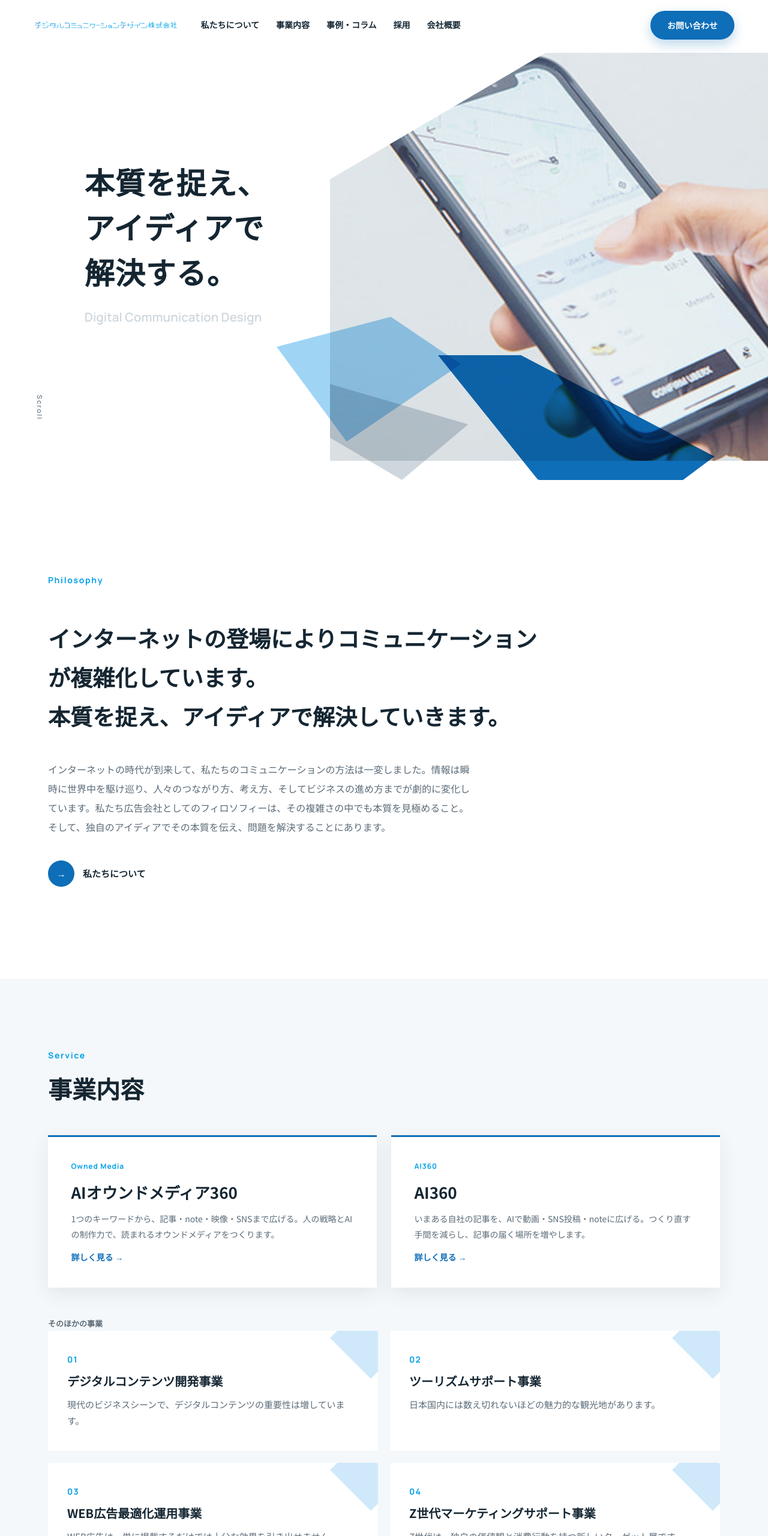
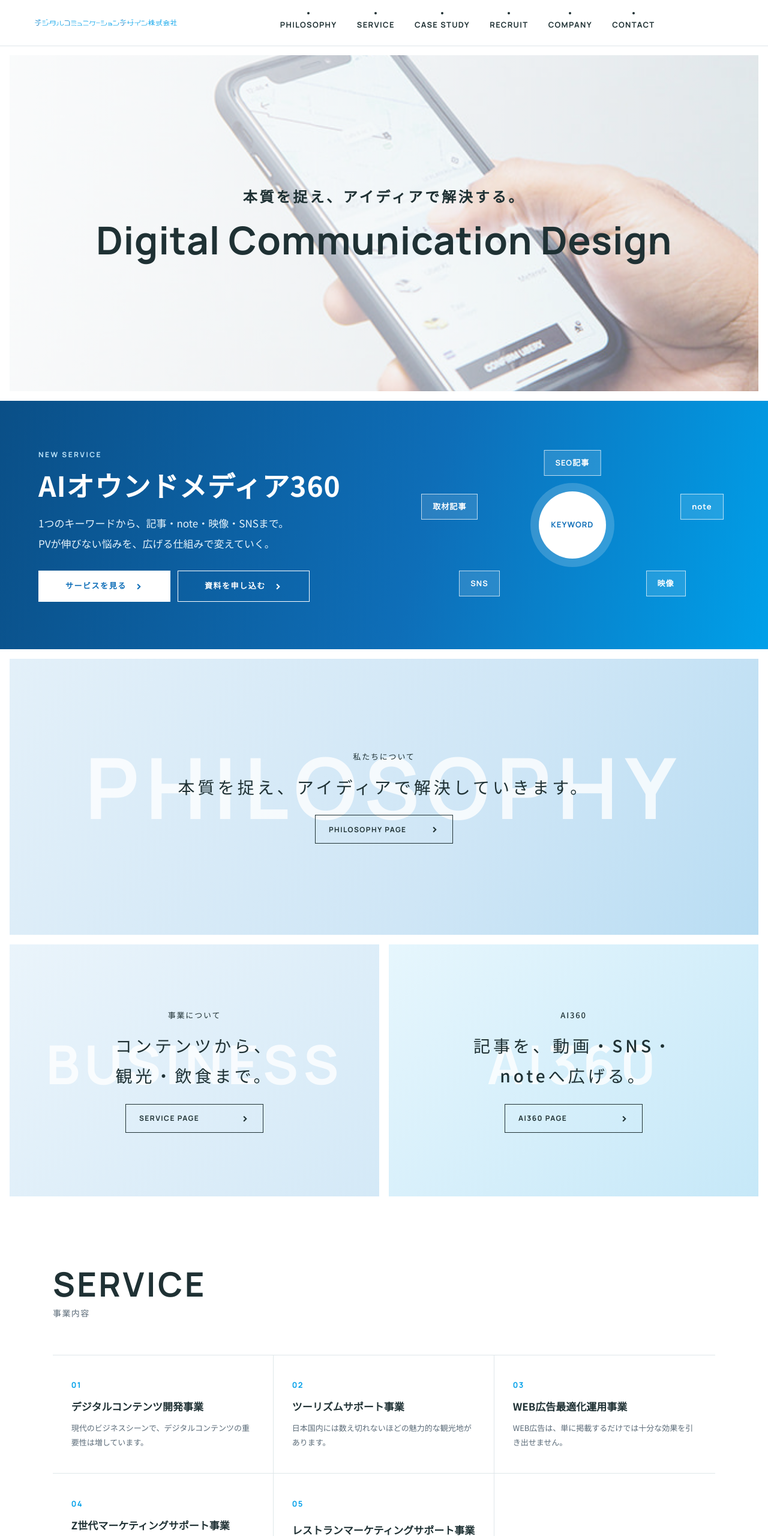
Before and after one commit to SHUNTAFURUYA/decode-site, an Astro site: page / in a window 1280 px wide. Shown: the top 2560 px of the page at 60% size. Built offline with nearby package versions, Linux system fonts and the light colour scheme; Astro itself is replaced by a stand-in of ours.

Commit message:
B案: レバレジーズの構成に寄せたトップとヘッダーを追加
- トップ: メイン画像 → AIオウンドメディア360のバナー（横いっぱい）→ 私たちについて・事業について → 事業内容 → 事例 → 会社概要・採用
- ヘッダー: 白地、英字の大文字メニュー、上に小さな点
- 見た目は src/styles/b.css に分離（A案は git タグ plan-A）
- 参考サイトの画像・ロゴ・文章は使っていない

Co-Authored-By: Claude Sonnet 5.5 <noreply@anthropic.com>

```diff
--- a/src/components/Header.astro
+++ b/src/components/Header.astro
@@ -15,10 +15,10 @@ const current = (href: string) => path.startsWith(href);
   </a>
   <nav class="head__nav" aria-label="メニュー">
     {nav.map((n) => (
-      <a href={n.href} aria-current={current(n.href) ? "page" : undefined}>{n.label}</a>
+      <a href={n.href} aria-current={current(n.href) ? "page" : undefined}><span class="head__en">{n.en}</span><span class="head__ja">{n.label}</span></a>
     ))}
+    <a href="/contact/" aria-current={current("/contact/") ? "page" : undefined}><span class="head__en">Contact</span><span class="head__ja">お問い合わせ</span></a>
   </nav>
-  <a class="btn btn--pill head__cta" href="/contact/">お問い合わせ</a>
   <button class="burger" id="burger" aria-label="メニューを開く" aria-expanded="false" aria-controls="drawer">
     <span></span><span></span>
   </button>
--- a/src/layouts/Base.astro
+++ b/src/layouts/Base.astro
@@ -1,5 +1,6 @@
 ---
 import "../styles/global.css";
+import "../styles/b.css";
 import Header from "../components/Header.astro";
 import Footer from "../components/Footer.astro";
 interface Props {
--- a/src/pages/index.astro
+++ b/src/pages/index.astro
@@ -1,116 +1,142 @@
 ---
+// B案：レバレジーズ（https://leverages.jp/）の構成に寄せたトップ。
+// 並び：最初の画面（メイン画像）→ AIオウンドメディア360のバナー（横いっぱい）→ 私たちについて → 事業について → 事例 → 会社概要 → 採用 → お問い合わせ
 import Base from "../layouts/Base.astro";
 import { services, cases, company, featured } from "../data/site";
-const topServices = services;
 ---
 
 <Base>
-  <!-- 1. 最初の画面 -->
-  <section class="hero" aria-label="デコデ">
-    <div class="hero__text">
-      <h1 class="hero__title fade-up">本質を捉え、<br />アイディアで<br />解決する。</h1>
-      <p class="hero__en fade-up" style="--d: 0.12s">Digital Communication Design</p>
-    </div>
-    <div class="hero__art" aria-hidden="true">
-      <div class="plane plane--a" data-par="-0.10"></div>
-      <div class="plane plane--b" data-par="0.06"></div>
-      <div class="hero__photo" data-par="-0.04">
-        <img src="/img/hero.jpg" alt="" />
-      </div>
-      <div class="plane plane--c" data-par="0.12"></div>
-    </div>
-    <a class="hero__scroll" href="#about" aria-label="下へ">Scroll</a>
-  </section>
-
-  <!-- 2. デコデの想い -->
-  <section class="statement" id="about">
-    <div class="wrap statement__in">
-      <p class="label fade-up">Philosophy</p>
-      <p class="statement__lead fade-up">
-        インターネットの登場によりコミュニケーションが複雑化しています。<br />本質を捉え、アイディアで解決していきます。
-      </p>
-      <p class="about__sub fade-up">
-        インターネットの時代が到来して、私たちのコミュニケーションの方法は一変しました。情報は瞬時に世界中を駆け巡り、人々のつながり方、考え方、そしてビジネスの進め方までが劇的に変化しています。私たち広告会社としてのフィロソフィーは、その複雑さの中でも本質を見極めること。そして、独自のアイディアでその本質を伝え、問題を解決することにあります。
-      </p>
-      <a class="arrow-link fade-up" href="/philosophy/"><span class="arrow-link__c">→</span>私たちについて</a>
+  <!-- 1. メイン画像 -->
+  <section class="bhero" aria-label="デコデ">
+    <img class="bhero__img" src="/img/hero.jpg" alt="" />
+    <div class="bhero__text">
+      <p class="bhero__ja fade-up">本質を捉え、アイディアで解決する。</p>
+      <h1 class="bhero__en fade-up" style="--d: 0.1s">Digital Communication Design</h1>
     </div>
   </section>
 
-  <!-- 3. 事業内容 -->
-  <section class="service" id="service">
-    <div class="wrap">
-      <p class="label fade-up">Service</p>
-      <h2 class="h2 fade-up">事業内容</h2>
-      <ul class="feat">
-        {featured.map((f, i) => (
-          <li class="fade-up" style={`--d:${i * 0.08}s`}>
-            <a class="feat__card" href={f.href}>
-              <span class="feat__tag">{f.tag}</span>
-              <h3>{f.title}</h3>
-              <p>{f.lead}</p>
-              <span class="feat__more">詳しく見る →</span>
+  <!-- 2. AIオウンドメディア360のバナー（横いっぱい） -->
+  <section class="bbanner" aria-label="AIオウンドメディア360">
+    <div class="bbanner__in">
+      <div class="bbanner__body">
+        <p class="bbanner__tag fade-up">NEW SERVICE</p>
+        <h2 class="bbanner__title fade-up" style="--d: 0.06s">AIオウンドメディア360</h2>
+        <p class="bbanner__lead fade-up" style="--d: 0.12s">
+          1つのキーワードから、記事・note・映像・SNSまで。<br />PVが伸びない悩みを、広げる仕組みで変えていく。
+        </p>
+        <div class="bbanner__btns fade-up" style="--d: 0.18s">
+          <a class="bbtn bbtn--white" href="/service/owned-media-360/">サービスを見る<span aria-hidden="true">›</span></a>
+          <a class="bbtn bbtn--line" href="/service/owned-media-360/#document">資料を申し込む<span aria-hidden="true">›</span></a>
+        </div>
+      </div>
+      <div class="bbanner__art fade-up" style="--d: 0.1s" aria-hidden="true">
+        <span class="bbanner__core">KEYWORD</span>
+        <span class="bbanner__chip bbanner__chip--1">SEO記事</span>
+        <span class="bbanner__chip bbanner__chip--2">note</span>
+        <span class="bbanner__chip bbanner__chip--3">映像</span>
+        <span class="bbanner__chip bbanner__chip--4">SNS</span>
+        <span class="bbanner__chip bbanner__chip--5">取材記事</span>
+      </div>
+    </div>
+  </section>
+
+  <!-- 3. 私たちについて・事業について -->
+  <section class="btiles" id="about">
+    <a class="btile btile--wide fade-up" href="/philosophy/">
+      <span class="btile__wm" aria-hidden="true">PHILOSOPHY</span>
+      <span class="btile__label">私たちについて</span>
+      <span class="btile__title">本質を捉え、<br class="sp" />アイディアで解決していきます。</span>
+      <span class="btile__btn">PHILOSOPHY PAGE<span aria-hidden="true">›</span></span>
+    </a>
+    <div class="btiles__row">
+      <a class="btile fade-up" href="/service/">
+        <span class="btile__wm" aria-hidden="true">BUSINESS</span>
+        <span class="btile__label">事業について</span>
+        <span class="btile__title">コンテンツから、<br />観光・飲食まで。</span>
+        <span class="btile__btn">SERVICE PAGE<span aria-hidden="true">›</span></span>
+      </a>
+      <a class="btile fade-up" style="--d: 0.08s" href={featured[1].href}>
+        <span class="btile__wm" aria-hidden="true">AI360</span>
+        <span class="btile__label">AI360</span>
+        <span class="btile__title">記事を、動画・SNS・<br />noteへ広げる。</span>
+        <span class="btile__btn">AI360 PAGE<span aria-hidden="true">›</span></span>
+      </a>
+    </div>
+  </section>
+
+  <!-- 4. 事業内容 -->
+  <section class="bsec" id="service">
+    <div class="bwrap">
+      <header class="bhead fade-up">
+        <p class="bhead__en">SERVICE</p>
+        <h2 class="bhead__ja">事業内容</h2>
+      </header>
+      <ul class="bsvc">
+        {services.map((s, i) => (
+          <li class="fade-up" style={`--d: ${(i % 3) * 0.06}s`}>
+            <a href="/service/">
+              <span class="bsvc__no">{s.no}</span>
+              <span class="bsvc__title">{s.title}</span>
+              <span class="bsvc__lead">{s.body.split("。")[0]}。</span>
             </a>
           </li>
         ))}
       </ul>
-      <p class="feat__sub fade-up">そのほかの事業</p>
-      <ul class="svc">
-        {topServices.map((s, i) => (
-          <li class="svc__item fade-up" style={`--d: ${(i % 2) * 0.08}s`}>
-            <span class="svc__no">{s.no}</span>
-            <h3>{s.title}</h3>
-            <p>{s.body.split("。")[0]}。</p>
-          </li>
-        ))}
-      </ul>
-      <a class="arrow-link fade-up" href="/service/" style="margin-top: 40px"><span class="arrow-link__c">→</span>事業内容をすべて見る</a>
+      <p class="bmore fade-up"><a class="bbtn bbtn--dark" href="/service/">SERVICE ALL<span aria-hidden="true">›</span></a></p>
     </div>
   </section>
 
-  <!-- 4. 事例・コラム -->
-  <section class="case" id="case">
-    <div class="wrap">
-      <div class="case__head">
-        <div>
-          <p class="label fade-up">Case Study</p>
-          <h2 class="h2 fade-up">事例・コラム</h2>
-        </div>
-        <a class="arrow-link fade-up" href="/case/"><span class="arrow-link__c">→</span>事例をすべて見る</a>
-      </div>
-      <ul class="cases">
+  <!-- 5. 事例・コラム -->
+  <section class="bsec bsec--soft" id="case">
+    <div class="bwrap">
+      <header class="bhead fade-up">
+        <p class="bhead__en">CASE STUDY</p>
+        <h2 class="bhead__ja">事例・コラム</h2>
+      </header>
+      <ul class="bcases">
         {cases.map((c, i) => (
           <li class="fade-up" style={`--d: ${i * 0.08}s`}>
-            <a class="card" href={`/case/${c.slug}/`}>
-              <div class={`card__img card__img--${c.tone}`}><span>写真（仮）</span></div>
-              <p class="card__tag">{c.tags[0]}</p>
-              <h3>{c.title}</h3>
+            <a class="bcase" href={`/case/${c.slug}/`}>
+              <span class={`bcase__img bcase__img--${c.tone}`}><span>写真（仮）</span></span>
+              <span class="bcase__meta"><b>PICKUP</b>{c.date}</span>
+              <span class="bcase__title">{c.title}</span>
+              <span class="bcase__tags">{c.tags.map((t) => <i>{t}</i>)}</span>
             </a>
           </li>
         ))}
       </ul>
+      <p class="bmore fade-up"><a class="bbtn bbtn--dark" href="/case/">CASE ALL<span aria-hidden="true">›</span></a></p>
     </div>
   </section>
 
-  <!-- 5. 会社概要 -->
-  <section class="company" id="company">
-    <div class="wrap company__in">
-      <div>
-        <p class="label fade-up">Company</p>
-        <h2 class="h2 fade-up">会社概要</h2>
-      </div>
-      <div>
-        <dl class="table fade-up">
+  <!-- 6. 会社概要・採用 -->
+  <section class="bsec" id="company">
+    <div class="bwrap bcols">
+      <div class="fade-up">
+        <header class="bhead">
+          <p class="bhead__en">COMPANY</p>
+          <h2 class="bhead__ja">会社概要</h2>
+        </header>
+        <dl class="btable">
           <div><dt>商号</dt><dd>{company.nameJa}</dd></div>
           <div><dt>代表者</dt><dd>{company.rep}</dd></div>
           <div><dt>設立</dt><dd>{company.founded}</dd></div>
           <div><dt>所在地</dt><dd>{company.zip} {company.address}</dd></div>
         </dl>
-        <a class="arrow-link fade-up" href="/company/" style="margin-top: 32px"><span class="arrow-link__c">→</span>会社概要を見る</a>
+        <p class="bmore bmore--left"><a class="bbtn bbtn--dark" href="/company/">COMPANY PAGE<span aria-hidden="true">›</span></a></p>
+      </div>
+      <div class="brecruit fade-up" style="--d: 0.08s">
+        <header class="bhead">
+          <p class="bhead__en">RECRUIT</p>
+          <h2 class="bhead__ja">採用について</h2>
+        </header>
+        <p>現在募集していません。<br />ご興味をお持ちの方は、お問い合わせからご連絡ください。</p>
+        <p class="bmore bmore--left"><a class="bbtn bbtn--dark" href="/recruit/">RECRUIT PAGE<span aria-hidden="true">›</span></a></p>
       </div>
     </div>
   </section>
 
-  <!-- 6. お問い合わせ -->
+  <!-- 7. お問い合わせ -->
   <section class="contact" id="contact">
     <div class="contact__plane" aria-hidden="true"></div>
     <div class="wrap contact__in">
--- /dev/null
+++ b/src/styles/b.css
@@ -0,0 +1,549 @@
+/* B案：レバレジーズ（https://leverages.jp/）の構成と余白に寄せる。
+   A案は git のタグ plan-A に保存してある。画像・ロゴ・文章は参考サイトから持ち込んでいない。 */
+
+:root {
+  --b-ink: #1f3134;
+  --b-line: #dfe7ea;
+  --head-h: 76px;
+}
+body {
+  color: var(--b-ink);
+}
+
+/* ---------- ヘッダー：白地・英字の大文字メニュー・上に小さな点 ---------- */
+.head,
+.head.is-solid {
+  background: #fff;
+  backdrop-filter: none;
+  box-shadow: 0 1px 0 var(--b-line);
+  gap: clamp(16px, 3vw, 40px);
+}
+.head__nav {
+  gap: clamp(16px, 2.6vw, 40px);
+  margin: 0 auto;
+}
+.head__nav a {
+  display: grid;
+  justify-items: center;
+  gap: 2px;
+  padding: 10px 0 2px;
+  font-family: "Manrope", "Noto Sans JP", sans-serif;
+  font-size: 13px;
+  font-weight: 800;
+  letter-spacing: 0.1em;
+  text-transform: uppercase;
+}
+.head__nav a::before {
+  content: "";
+  position: absolute;
+  top: 0;
+  left: 50%;
+  width: 4px;
+  height: 4px;
+  margin-left: -2px;
+  border-radius: 50%;
+  background: var(--b-ink);
+}
+.head__ja {
+  display: none;
+}
+.head__nav a::after {
+  background: var(--blue);
+}
+.head__nav a[aria-current="page"]::after {
+  transform: scaleX(1);
+}
+.head__cta {
+  display: none;
+}
+
+/* ---------- 共通の部品 ---------- */
+.bwrap {
+  max-width: 1200px;
+  margin: 0 auto;
+  padding: 0 clamp(20px, 4vw, 48px);
+}
+.bsec {
+  padding: clamp(64px, 9vw, 120px) 0;
+}
+.bsec--soft {
+  background: #f4f8f9;
+}
+.bhead {
+  display: grid;
+  gap: 6px;
+  margin-bottom: clamp(32px, 5vw, 56px);
+}
+.bhead__en {
+  font-family: "Manrope", sans-serif;
+  font-weight: 800;
+  font-size: clamp(32px, 5vw, 56px);
+  letter-spacing: 0.06em;
+  line-height: 1.1;
+  color: var(--b-ink);
+}
+.bhead__ja {
+  font-size: 14px;
+  font-weight: 500;
+  letter-spacing: 0.1em;
+  color: var(--ink-sub);
+}
+.bbtn {
+  display: inline-flex;
+  align-items: center;
+  justify-content: center;
+  gap: 14px;
+  min-width: 220px;
+  height: 52px;
+  padding: 0 28px;
+  font-family: "Manrope", "Noto Sans JP", sans-serif;
+  font-size: 13px;
+  font-weight: 800;
+  letter-spacing: 0.12em;
+  border: 1px solid currentColor;
+  transition: background 0.25s, color 0.25s;
+}
+.bbtn span {
+  font-size: 20px;
+  line-height: 1;
+}
+.bbtn--dark {
+  color: var(--b-ink);
+}
+.bbtn--dark:hover {
+  background: var(--b-ink);
+  color: #fff;
+}
+.bbtn--white {
+  background: #fff;
+  color: var(--blue);
+  border-color: #fff;
+}
+.bbtn--white:hover {
+  background: transparent;
+  color: #fff;
+}
+.bbtn--line {
+  color: #fff;
+}
+.bbtn--line:hover {
+  background: #fff;
+  color: var(--blue);
+}
+.bmore {
+  margin-top: clamp(32px, 5vw, 56px);
+  text-align: center;
+}
+.bmore--left {
+  text-align: left;
+}
+
+/* ---------- 1. メイン画像 ---------- */
+.bhero {
+  position: relative;
+  margin: calc(var(--head-h) + 16px) 16px 0;
+  min-height: clamp(340px, 52vw, 560px);
+  display: grid;
+  place-items: center;
+  overflow: hidden;
+  background: #e9eef1;
+}
+.bhero__img {
+  position: absolute;
+  inset: 0;
+  width: 100%;
+  height: 100%;
+  object-fit: cover;
+  object-position: 60% 40%;
+}
+.bhero::after {
+  content: "";
+  position: absolute;
+  inset: 0;
+  background: linear-gradient(90deg, rgba(255, 255, 255, 0.82) 0%, rgba(255, 255, 255, 0.5) 55%, rgba(255, 255, 255, 0.1) 100%);
+}
+.bhero__text {
+  position: relative;
+  z-index: 1;
+  padding: 0 clamp(20px, 5vw, 64px);
+  display: grid;
+  gap: 14px;
+  justify-items: center;
+  text-align: center;
+}
+.bhero__ja {
+  font-size: clamp(16px, 2.2vw, 24px);
+  font-weight: 700;
+  letter-spacing: 0.16em;
+}
+.bhero__en {
+  font-family: "Manrope", sans-serif;
+  font-weight: 800;
+  font-size: clamp(26px, 5.4vw, 64px);
+  line-height: 1.2;
+  letter-spacing: 0.01em;
+  color: var(--b-ink);
+}
+
+/* ---------- 2. AIオウンドメディア360のバナー（横いっぱい） ---------- */
+.bbanner {
+  margin-top: 16px;
+  width: 100%;
+  background: linear-gradient(105deg, #0a4f87 0%, #0e6eb8 55%, #00a0e9 100%);
+  color: #fff;
+  overflow: hidden;
+}
+.bbanner__in {
+  max-width: 1400px;
+  margin: 0 auto;
+  padding: clamp(40px, 6vw, 80px) clamp(20px, 5vw, 64px);
+  display: grid;
+  grid-template-columns: 1.1fr 1fr;
+  gap: clamp(24px, 4vw, 64px);
+  align-items: center;
+}
+.bbanner__tag {
+  font-family: "Manrope", sans-serif;
+  font-weight: 800;
+  font-size: 12px;
+  letter-spacing: 0.2em;
+  color: #bfe6fb;
+}
+.bbanner__title {
+  margin-top: 10px;
+  font-size: clamp(26px, 3.6vw, 48px);
+  font-weight: 700;
+  line-height: 1.3;
+  letter-spacing: 0.02em;
+}
+.bbanner__lead {
+  margin-top: 16px;
+  font-size: clamp(14px, 1.5vw, 17px);
+  line-height: 2;
+  color: #e6f4fc;
+}
+.bbanner__btns {
+  margin-top: 28px;
+  display: flex;
+  flex-wrap: wrap;
+  gap: 12px;
+}
+.bbanner__art {
+  position: relative;
+  min-height: 260px;
+}
+.bbanner__core,
+.bbanner__chip {
+  position: absolute;
+  display: grid;
+  place-items: center;
+  font-family: "Manrope", "Noto Sans JP", sans-serif;
+  font-weight: 800;
+  letter-spacing: 0.08em;
+}
+.bbanner__core {
+  left: 50%;
+  top: 50%;
+  width: 112px;
+  height: 112px;
+  margin: -56px 0 0 -56px;
+  border-radius: 50%;
+  background: #fff;
+  color: var(--blue);
+  font-size: 13px;
+  box-shadow: 0 0 0 14px rgba(255, 255, 255, 0.18);
+}
+.bbanner__chip {
+  padding: 9px 18px;
+  border: 1px solid rgba(255, 255, 255, 0.7);
+  background: rgba(255, 255, 255, 0.12);
+  font-size: 13px;
+}
+.bbanner__chip--1 { left: 50%; top: 2%; transform: translateX(-50%); }
+.bbanner__chip--2 { right: 2%; top: 30%; }
+.bbanner__chip--3 { right: 14%; bottom: 4%; }
+.bbanner__chip--4 { left: 14%; bottom: 4%; }
+.bbanner__chip--5 { left: 2%; top: 30%; }
+
+/* ---------- 3. 私たちについて・事業について（大きな面） ---------- */
+.btiles {
+  margin-top: 16px;
+  display: grid;
+  gap: 16px;
+  padding: 0 16px;
+}
+.btiles__row {
+  display: grid;
+  grid-template-columns: 1fr 1fr;
+  gap: 16px;
+}
+.btile {
+  position: relative;
+  overflow: hidden;
+  display: grid;
+  justify-items: center;
+  align-content: center;
+  gap: 14px;
+  min-height: clamp(300px, 34vw, 420px);
+  padding: 48px 24px;
+  text-align: center;
+  background: linear-gradient(135deg, #eaf4fb 0%, #d4e9f7 100%);
+  color: var(--b-ink);
+}
+.btile--wide {
+  min-height: clamp(320px, 38vw, 460px);
+  background: linear-gradient(120deg, #e3f0f9 0%, #cfe6f6 60%, #b9ddf3 100%);
+}
+.btiles__row .btile:nth-child(2) {
+  background: linear-gradient(135deg, #e6f6fd 0%, #c6e8f8 100%);
+}
+.btile__wm {
+  position: absolute;
+  left: 50%;
+  top: 50%;
+  transform: translate(-50%, -62%);
+  font-family: "Manrope", sans-serif;
+  font-weight: 800;
+  font-size: clamp(56px, 11vw, 150px);
+  letter-spacing: 0.08em;
+  line-height: 1;
+  white-space: nowrap;
+  color: rgba(255, 255, 255, 0.78);
+  pointer-events: none;
+}
+.btiles__row .btile__wm {
+  font-size: clamp(40px, 7vw, 100px);
+}
+.btile > :not(.btile__wm) {
+  position: relative;
+}
+.btile__label {
+  font-size: 13px;
+  font-weight: 500;
+  letter-spacing: 0.14em;
+}
+.btile__title {
+  font-size: clamp(18px, 2.4vw, 28px);
+  font-weight: 500;
+  line-height: 1.8;
+  letter-spacing: 0.18em;
+}
+.btile__btn {
+  margin-top: 8px;
+  display: inline-flex;
+  align-items: center;
+  gap: 24px;
+  min-width: 230px;
+  justify-content: space-between;
+  padding: 0 22px;
+  height: 48px;
+  border: 1px solid var(--b-ink);
+  font-family: "Manrope", sans-serif;
+  font-weight: 800;
+  font-size: 12px;
+  letter-spacing: 0.12em;
+  transition: background 0.25s, color 0.25s;
+}
+.btile__btn span {
+  font-size: 20px;
+  line-height: 1;
+}
+.btile:hover .btile__btn {
+  background: var(--b-ink);
+  color: #fff;
+}
+.sp {
+  display: none;
+}
+
+/* ---------- 4. 事業内容 ---------- */
+.bsvc {
+  list-style: none;
+  margin: 0;
+  padding: 0;
+  display: grid;
+  grid-template-columns: repeat(3, 1fr);
+  border-top: 1px solid var(--b-line);
+}
+.bsvc li {
+  border-bottom: 1px solid var(--b-line);
+  border-right: 1px solid var(--b-line);
+}
+.bsvc li:nth-child(3n) {
+  border-right: 0;
+}
+.bsvc a {
+  display: grid;
+  gap: 10px;
+  height: 100%;
+  padding: clamp(24px, 3vw, 40px) clamp(16px, 2.4vw, 32px);
+  transition: background 0.25s;
+}
+.bsvc a:hover {
+  background: #f4f8f9;
+}
+.bsvc__no {
+  font-family: "Manrope", sans-serif;
+  font-weight: 800;
+  font-size: 13px;
+  letter-spacing: 0.12em;
+  color: var(--sky);
+}
+.bsvc__title {
+  font-size: 17px;
+  font-weight: 700;
+  line-height: 1.6;
+}
+.bsvc__lead {
+  font-size: 13px;
+  line-height: 1.9;
+  color: var(--ink-sub);
+}
+
+/* ---------- 5. 事例・コラム ---------- */
+.bcases {
+  list-style: none;
+  margin: 0;
+  padding: 0;
+  display: grid;
+  grid-template-columns: repeat(3, 1fr);
+  gap: 24px;
+}
+.bcase {
+  display: grid;
+  gap: 12px;
+  align-content: start;
+  height: 100%;
+}
+.bcase__img {
+  display: grid;
+  place-items: center;
+  aspect-ratio: 16 / 10;
+  background: #cfe3f1;
+  color: #6c8fa8;
+  font-size: 12px;
+}
+.bcase__img--2 { background: #d6e9ef; }
+.bcase__img--3 { background: #dbe4f3; }
+.bcase__meta {
+  display: flex;
+  gap: 12px;
+  align-items: baseline;
+  font-size: 12px;
+  color: var(--ink-sub);
+}
+.bcase__meta b {
+  font-family: "Manrope", sans-serif;
+  font-weight: 800;
+  letter-spacing: 0.12em;
+  color: var(--blue);
+}
+.bcase__title {
+  font-size: 16px;
+  font-weight: 700;
+  line-height: 1.7;
+}
+.bcase:hover .bcase__title {
+  color: var(--blue);
+}
+.bcase__tags {
+  display: flex;
+  flex-wrap: wrap;
+  gap: 6px;
+}
+.bcase__tags i {
+  font-style: normal;
+  font-size: 11px;
+  padding: 3px 10px;
+  border: 1px solid var(--b-line);
+  background: #fff;
+}
+
+/* ---------- 6. 会社概要・採用 ---------- */
+.bcols {
+  display: grid;
+  grid-template-columns: 1.3fr 1fr;
+  gap: clamp(32px, 6vw, 96px);
+}
+.btable {
+  margin: 0;
+  display: grid;
+  border-top: 1px solid var(--b-line);
+}
+.btable div {
+  display: grid;
+  grid-template-columns: 6em 1fr;
+  gap: 16px;
+  padding: 16px 0;
+  border-bottom: 1px solid var(--b-line);
+  font-size: 14px;
+  line-height: 1.8;
+}
+.btable dt {
+  font-weight: 700;
+}
+.btable dd {
+  margin: 0;
+  min-width: 0;
+}
+.brecruit p:not(.bmore) {
+  font-size: 14px;
+  line-height: 2;
+}
+
+/* ---------- フッター ---------- */
+.foot {
+  background: #fff;
+  border-top: 1px solid var(--b-line);
+}
+.foot__nav a {
+  font-family: "Manrope", "Noto Sans JP", sans-serif;
+  font-size: 12px;
+  letter-spacing: 0.1em;
+}
+
+/* ---------- スマホ ---------- */
+@media (max-width: 860px) {
+  .bbanner__in {
+    grid-template-columns: 1fr;
+  }
+  .bbanner__art {
+    min-height: 220px;
+  }
+  .btiles__row {
+    grid-template-columns: 1fr;
+  }
+  .bsvc {
+    grid-template-columns: 1fr;
+  }
+  .bsvc li {
+    border-right: 0;
+  }
+  .bcases {
+    grid-template-columns: 1fr;
+  }
+  .bcols {
+    grid-template-columns: 1fr;
+  }
+  .sp {
+    display: inline;
+  }
+}
+@media (max-width: 480px) {
+  .bhero {
+    margin: calc(var(--head-h) + 8px) 8px 0;
+  }
+  .btiles {
+    padding: 0 8px;
+  }
+  .btile__title {
+    letter-spacing: 0.1em;
+  }
+  .bbtn {
+    min-width: 0;
+    width: 100%;
+  }
+  .bbanner__btns {
+    display: grid;
+  }
+}
```
